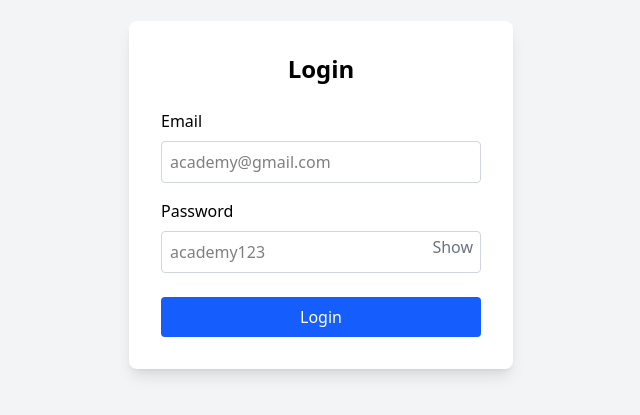
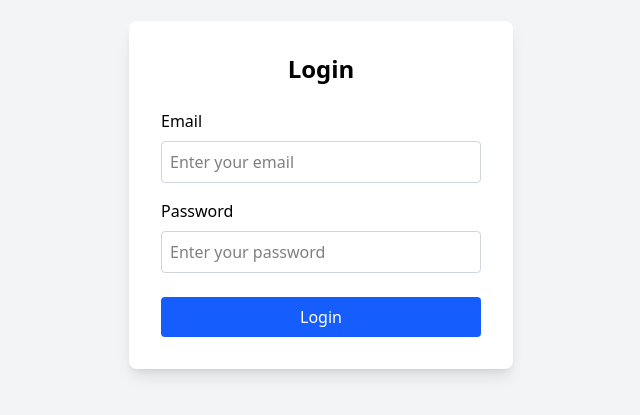
Before and after one commit to Yves-d13/Assign3, a React app in the folder user-management/: page /login in a window 1280 px wide. Shown: the part 205-620 px from the top of the page, without its empty margins (319-959 px from the left). Built offline with nearby package versions, Linux system fonts and the light colour scheme; the HTML template or start-up script is replaced by a standard one.

Commit message:
Login Credentials from auth.ts

```diff
--- a/user-management/mock/auth.ts
+++ b/user-management/mock/auth.ts
@@ -6,14 +6,21 @@ const mock: MockMethod[] = [
     url: '/api/login',
     method: 'post',
     timeout: 2000,
-    response: ({ body }: { body: { email: string; password: string } }) => {
-      const { email, password } = body; // Remove the double-nested body
-      if (email === 'academy@gmail.com' && password === 'academy123') {
+    response: (req) => {
+      const { email, password } = req.body; // Extract email and password from the request body
+      const validEmail = 'academy@gmail.com';
+      const validPassword = 'academy123';
+
+      if (email === validEmail && password === validPassword) {
         const expiresIn = Math.floor(Date.now() / 1000) + 60 * 60 * 24 * 365;
         const accessToken = generateToken({ email, password, expiresIn });
         return generateResponse({ expiresIn, accessToken });
+      } else {
+        return {
+          code: 401,
+          message: 'Invalid email or password.',
+        };
       }
-      return generateResponse({}, 401, 'Invalid Credentials!');
     },
   },
 ] as MockMethod[];
--- a/user-management/src/pages/Login.tsx
+++ b/user-management/src/pages/Login.tsx
@@ -1,58 +1,50 @@
-import { useState } from 'react'
-import { useNavigate } from 'react-router-dom'
-import { useAuthStore } from '../store/store'
-import { useThemeStore } from '../store/store'
-import React from 'react'
+import { useState } from 'react';
+import { useNavigate } from 'react-router-dom';
+import { useAuthStore } from '../store/store';
+import { useThemeStore } from '../store/store';
+import React from 'react';
 
 export default function Login() {
-  const [email, setEmail] = useState('') // No default value
-  const [password, setPassword] = useState('') // No default value
-  const [showPassword, setShowPassword] = useState(false)
-  const [error, setError] = useState('')
-  const [loading, setLoading] = useState(false)
-  const navigate = useNavigate()
-  const login = useAuthStore((state) => state.login)
-  const { darkMode } = useThemeStore()
+  const [email, setEmail] = useState('');
+  const [password, setPassword] = useState('');
+  const [error, setError] = useState('');
+  const [loading, setLoading] = useState(false);
+  const navigate = useNavigate();
+  const login = useAuthStore((state) => state.login);
+  const { darkMode } = useThemeStore();
 
-  const handleSubmit = async (e: React.FormEvent) => {
-    e.preventDefault()
-    setLoading(true)
-    setError('')
-
-    if (!email || !password) {
-      setError('Please fill in all fields')
-      setLoading(false)
-      return
-    }
+  const handleLogin = async () => {
+    setLoading(true);
+    setError('');
 
     try {
       const response = await fetch('/api/login', {
         method: 'POST',
         headers: { 'Content-Type': 'application/json' },
-        body: JSON.stringify({ email, password }),
-      })
+        body: JSON.stringify({ email, password }), // Email and password sent here
+      });
 
-      const data = await response.json()
+      const data = await response.json();
 
       if (response.ok) {
-        login(data.result.data.accessToken, data.result.data.expiresIn)
-        navigate('/dashboard')
+        login(data.result.data.accessToken, data.result.data.expiresIn);
+        navigate('/dashboard');
       } else {
-        setError(data.result.message || 'Invalid credentials. Please try again.')
+        setError(data.message || 'Invalid credentials. Please try again.');
       }
     } catch (err) {
-      setError('Network error. Please try again.')
+      setError('Network error. Please try again.');
     } finally {
-      setLoading(false)
+      setLoading(false);
     }
-  }
+  };
 
   return (
     <div className={`min-h-screen flex items-center justify-center ${darkMode ? 'bg-gray-900' : 'bg-gray-100'}`}>
       <div className={`p-8 rounded-lg shadow-lg w-96 ${darkMode ? 'bg-gray-800 text-white' : 'bg-white text-black'}`}>
         <h1 className="text-2xl font-bold mb-6 text-center">Login</h1>
         {error && <div className="mb-4 p-2 bg-red-100 text-red-700 rounded">{error}</div>}
-        <form onSubmit={handleSubmit}>
+        <form onSubmit={(e) => { e.preventDefault(); handleLogin(); }}>
           <div className="mb-4">
             <label className="block mb-2">Email</label>
             <input
@@ -60,25 +52,18 @@ export default function Login() {
               value={email}
               onChange={(e) => setEmail(e.target.value)}
               className={`w-full p-2 border rounded ${darkMode ? 'bg-gray-700 border-gray-600' : 'bg-white border-gray-300'}`}
-              placeholder="academy@gmail.com"
+              placeholder="Enter your email"
             />
           </div>
-          <div className="mb-6 relative">
+          <div className="mb-6">
             <label className="block mb-2">Password</label>
             <input
-              type={showPassword ? 'text' : 'password'}
+              type="password"
               value={password}
               onChange={(e) => setPassword(e.target.value)}
               className={`w-full p-2 border rounded ${darkMode ? 'bg-gray-700 border-gray-600' : 'bg-white border-gray-300'}`}
-              placeholder="academy123"
+              placeholder="Enter your password"
             />
-            <button
-              type="button"
-              onClick={() => setShowPassword(!showPassword)}
-              className="absolute right-2 top-9 text-gray-500"
-            >
-              {showPassword ? 'Hide' : 'Show'}
-            </button>
           </div>
           <button
             type="submit"
@@ -90,5 +75,5 @@ export default function Login() {
         </form>
       </div>
     </div>
-  )
+  );
 }
```
